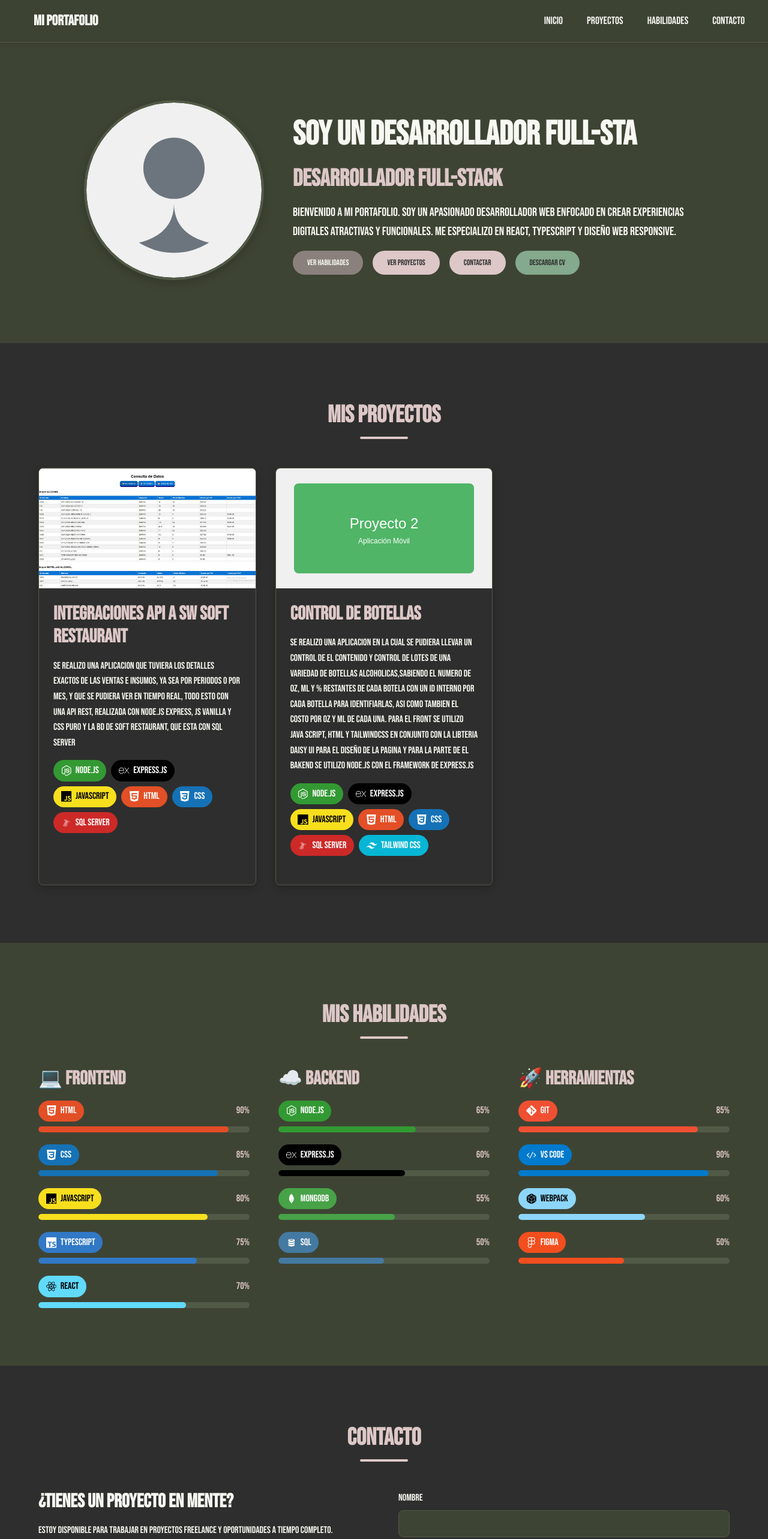
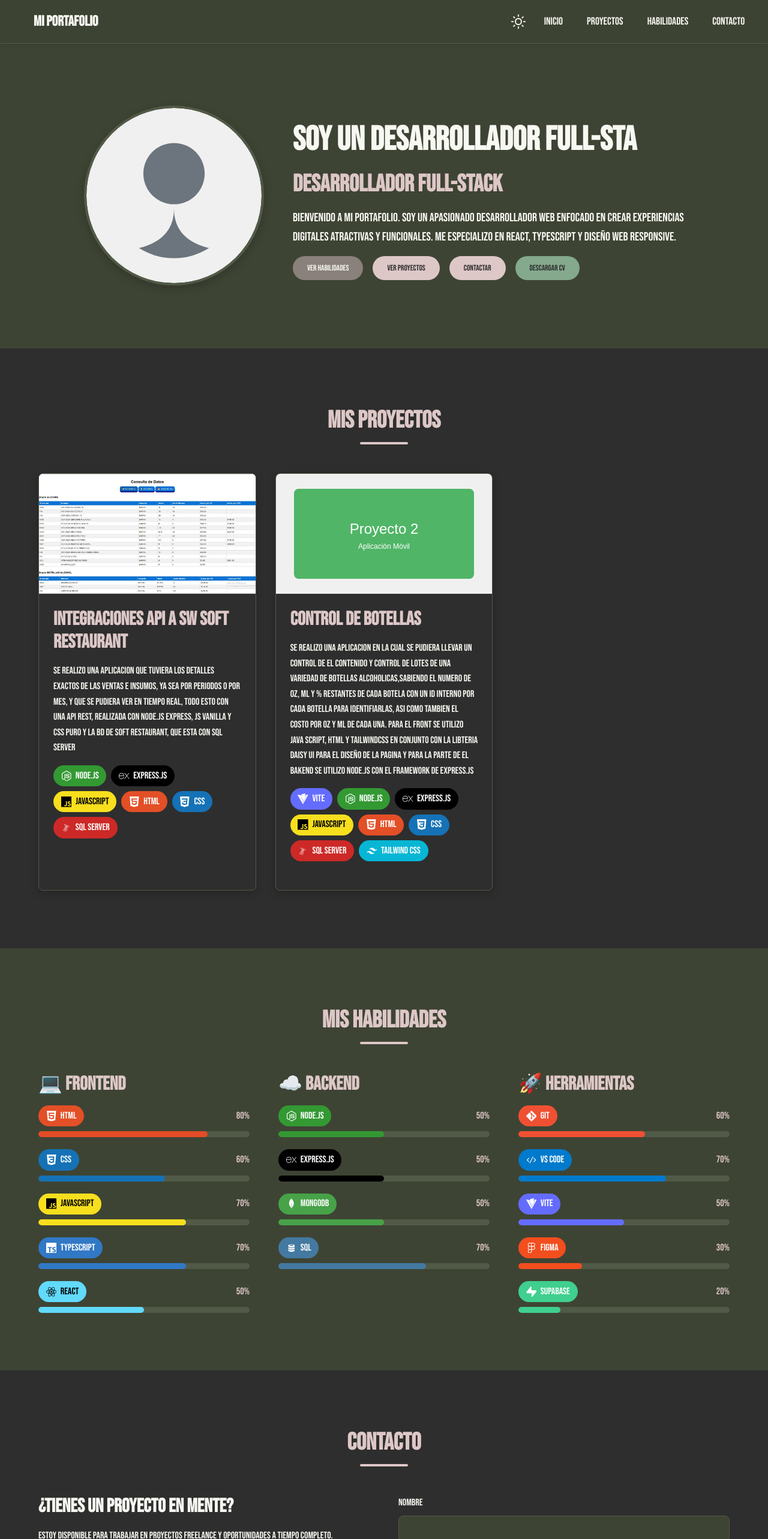
Before and after one commit to RicardoPerezGurrola/portafolio, a React (Vite) app: page / in a window 1280 px wide. Shown: the top 2566 px of the page at 60% size. Built offline with nearby package versions, Linux system fonts and the light colour scheme.

Commit message:
Modo oscuro agregado

```diff
--- a/package.json
+++ b/package.json
@@ -10,6 +10,7 @@
     "preview": "vite preview"
   },
   "dependencies": {
+    "@emailjs/browser": "^4.4.1",
     "@tailwindcss/vite": "^4.1.13",
     "react": "^18.2.0",
     "react-dom": "^18.2.0",
--- /dev/null
+++ b/src/Hooks/useTheme.ts
@@ -0,0 +1,31 @@
+// src/hooks/useTheme.ts
+import { useState, useEffect } from 'react';
+
+export const useTheme = (): [string, () => void] => {
+  // 1. El estado del tema, por defecto 'dark'
+  const [theme, setTheme] = useState('dark');
+
+  // 2. Función para cambiar el tema
+  const toggleTheme = () => {
+    setTheme(prevTheme => (prevTheme === 'light' ? 'dark' : 'light'));
+  };
+
+  // 3. Efecto que se ejecuta cuando el tema cambia
+  useEffect(() => {
+    // Guarda el tema en localStorage
+    localStorage.setItem('theme', theme);
+    // Aplica el atributo data-theme al body
+    document.body.setAttribute('data-theme', theme);
+  }, [theme]);
+
+  // 4. Efecto que se ejecuta solo una vez al cargar la página
+  useEffect(() => {
+    const localTheme = localStorage.getItem('theme');
+    if (localTheme) {
+      setTheme(localTheme);
+      document.body.setAttribute('data-theme', localTheme);
+    }
+  }, []);
+
+  return [theme, toggleTheme];
+};
--- a/src/assets/styles/main.css
+++ b/src/assets/styles/main.css
@@ -1,32 +1,55 @@
 /* ==========================================
-   VARIABLES GLOBALES (PALETA DE COLORES)
+   VARIABLES GLOBALES Y TEMAS
    ========================================== */
 :root {
-  /* Paleta Principal Basada en tu Color Favorito */
+  /* TEMA OSCURO (POR DEFECTO) */
   --primary-color: #DDC7C7;            /* Rosa Pálido: Para botones, enlaces y acciones principales. */
   --primary-color-rgb: 221, 199, 199;  /* Valores RGB del color primario. */
   --secondary-color: #8A817C;          /* Taupe Suave: Para acciones secundarias o elementos menos importantes. */
   --dark-color: #2E2E2E;               /* Carbón Oscuro: Para fondos de sección alternos y texto sobre fondos claros. */
   --light-color: #F8F8F2;              /* Blanco Lino: El color principal para texto sobre fondos oscuros. */
 
-  /* Colores Semánticos para Alertas (Versión Sofisticada) */
-  --success-color: #84a98c;            /* Verde Salvia: Un verde más natural y apagado. */
-  --danger-color: #d9846b;             /* Terracota Suave: Un rojo terroso y menos agresivo. */
-  --warning-color: #e5b35b;            /* Ocre Dorado: Un amarillo cálido y rico, con mejor contraste. */
-  --info-color: #6a7a8f;               /* Azul Pizarra: Un azul desaturado y elegante. */
+  /* Colores Semánticos */
+  --success-color: #84a98c;            /* Verde Salvia */
+  --danger-color: #d9846b;             /* Terracota Suave */
+  --warning-color: #e5b35b;            /* Ocre Dorado */
+  --info-color: #6a7a8f;               /* Azul Pizarra */
 
   /* Variables de Sistema y Estilo */
-  --body-bg: #3e4434;                  /* TU COLOR DOMINANTE: El fondo principal de la web. */
-  --text-color: #F8F8F2;               /* Blanco Lino: Color de texto por defecto. */
-  --border-color: #515a46;             /* Un tono de verde ligeramente más claro para bordes sutiles. */
-  --footer-bg: #4a4441;                /* Negro Profundo: Color específico para el footer. */
+  --body-bg: #3e4434;                  /* TU COLOR DOMINANTE */
+  --text-color: #F8F8F2;               /* Blanco Lino */
+  --border-color: #515a46;             /* Verde más claro para bordes */
+  --footer-bg: #1A1A1A;                /* Negro Profundo */
+  --box-shadow: 0 5px 15px rgba(0, 0, 0, 0.2);
 
   /* Variables de Estilo */
-  --box-shadow: 0 5px 15px rgba(0, 0, 0, 0.2);
   --transition: all 0.3s ease;
   --border-radius: 8px;
   --container-width: 1200px;
+  --header-height: 80px;               /* Altura del header para el padding */
 }
+
+/* TEMA CLARO MEJORADO ("TIERRA CLARA") */
+body[data-theme='light'] {
+  /* Paleta Principal */
+  --primary-color: #B56576;      /* Rosa Intenso: Mantenemos el acento principal, tiene buen contraste. */
+  --secondary-color: #6D6561;    /* Taupe Intenso: Mantenemos el acento secundario. */
+
+  /* El gran cambio: El texto ahora es un verde muy oscuro, conectando con el tema original */
+  --text-color: #313728;
+  --light-color: #313728;      /* En tema claro, 'light-color' es el color de texto principal */
+
+  /* Fondos */
+  --body-bg: #F8F8F2;          /* Fondo principal de lino/hueso, muy limpio y cálido. */
+  --dark-color: #3B2F2F;       /* El fondo de las tarjetas ahora es blanco puro para que resalten. */
+  --section-bg-alt: #F0F2EE;   /* Un verde muy pálido para las secciones alternas (Proyectos, Contacto). */
+  --footer-bg: #E3E1D9;        /* Un gris cálido/taupe claro para el footer. */
+
+  /* Varios */
+  --border-color: #e0e0e0;     /* Un borde gris claro estándar. */
+  --box-shadow: 0 5px 20px rgba(0, 0, 0, 0.07); /* Sombra un poco más suave. */
+}
+
 
 /* ==========================================
    ESTILOS BASE Y RESET
@@ -43,6 +66,7 @@ body {
   line-height: 1.6;
   color: var(--text-color);
   background-color: var(--body-bg);
+  transition: background-color 0.3s ease, color 0.3s ease;
 }
 
 a {
@@ -67,10 +91,25 @@ img {
   padding: 0 1.5rem;
 }
 
-/* Contenedor principal que soluciona el conflicto de overflow */
+/* ==========================================
+   LAYOUT
+   ========================================== */
+.layout {
+  display: flex;
+  flex-direction: column;
+  min-height: 100vh;
+}
+
+.main-content {
+  flex: 1;
+  padding-top: var(--header-height); /* Padding para el header fijo */
+}
+
+/* Contenedor que soluciona el overflow del menú lateral */
 .page-wrapper {
   overflow-x: hidden;
 }
+
 
 /* ==========================================
    TIPOGRAFÍA
@@ -81,6 +120,16 @@ h1, h2, h3, h4, h5, h6 {
   line-height: 1.2;
   color: var(--light-color);
 }
+
+body[data-theme='light'] h1,
+body[data-theme='light'] h2,
+body[data-theme='light'] h3,
+body[data-theme='light'] h4,
+body[data-theme='light'] h5,
+body[data-theme='light'] h6 {
+  color: var(--text-color);
+}
+
 
 h1 { font-size: 3.5rem; }
 h2 { font-size: 2.5rem; }
@@ -137,13 +186,38 @@ p {
   color: var(--dark-color);
 }
 
+body[data-theme='light'] .btn-primary {
+  color: var(--light-color);
+}
+
+body[data-theme='light'] .btn-primary:hover {
+  background-color: var(--secondary-color);
+  color: var(--light-color);
+}
+
 .btn-secondary {
   background-color: var(--secondary-color);
   color: var(--light-color);
 }
 
+/* Estilos para el botón secundario en el tema claro (versión azul pizarra) */
+body[data-theme='light'] .btn-secondary {
+  background-color: var(--info-color); /* Fondo azul pizarra */
+  color: var(--body-bg); /* Texto claro (el color de fondo de la página) */
+  border: none;
+}
+
+body[data-theme='light'] .btn-secondary:hover {
+  background-color: #515f72; /* Un azul pizarra un poco más oscuro */
+  color: var(--body-bg);
+}
+
 .btn-secondary:hover {
   background-color: var(--dark-color);
+  color: var(--light-color);
+}
+
+body[data-theme='light'] .btn-secondary {
   color: var(--light-color);
 }
 
@@ -157,6 +231,10 @@ p {
   color: var(--dark-color);
 }
 
+body[data-theme='light'] .btn-success {
+  color: var(--light-color);
+}
+
 .btn-sm {
   padding: 0.5rem 1rem;
   font-size: 0.875rem;
@@ -166,14 +244,21 @@ p {
    HEADER Y NAVEGACIÓN (RESPONSIVO)
    ========================================== */
 .header {
+  position: fixed;
+  top: 0;
+  left: 0;
+  width: 100%;
   padding: 1rem 0;
   background-color: rgba(62, 68, 52, 0.85);
   backdrop-filter: blur(10px);
   box-shadow: 0 2px 10px rgba(0, 0, 0, 0.1);
-  position: sticky;
-  top: 0;
   z-index: 1000;
   border-bottom: 1px solid var(--border-color);
+  transition: background-color 0.3s ease;
+}
+
+body[data-theme='light'] .header {
+  background-color: rgba(248, 248, 242, 0.85);
 }
 
 .header .container {
@@ -188,6 +273,51 @@ p {
   color: var(--light-color);
 }
 
+body[data-theme='light'] .logo a {
+  color: var(--text-color);
+}
+
+.header-actions {
+  display: flex;
+  align-items: center;
+  gap: 0.5rem;
+}
+
+.theme-toggle {
+  background: transparent;
+  border: none;
+  color: var(--light-color);
+  cursor: pointer;
+  font-size: 1.5rem;
+  display: flex;
+  align-items: center;
+  padding: 0.5rem;
+  border-radius: 50%;
+  transition: var(--transition);
+}
+
+.theme-toggle:hover {
+  background-color: rgba(255, 255, 255, 0.1);
+}
+
+.theme-toggle:focus {
+  outline: none;
+}
+
+.theme-toggle:focus-visible {
+  outline: none;
+  box-shadow: 0 0 0 3px rgba(var(--primary-color-rgb), 0.6);
+}
+
+body[data-theme='light'] .theme-toggle {
+  color: var(--text-color);
+}
+
+body[data-theme='light'] .theme-toggle:hover {
+  background-color: rgba(0, 0, 0, 0.05);
+}
+
+
 /* --- Estilos por Defecto (Móvil y Tablet) --- */
 .menu-toggle {
   display: block;
@@ -199,6 +329,10 @@ p {
   cursor: pointer;
 }
 
+body[data-theme='light'] .menu-toggle {
+  color: var(--text-color);
+}
+
 .nav {
   position: fixed;
   top: 0;
@@ -206,15 +340,19 @@ p {
   width: 70%;
   max-width: 300px;
   height: 100vh;
-  background-color: #4a4441ee;
+  background-color: rgba(46, 46, 46, 0.98);
   box-shadow: -5px 0 15px rgba(0, 0, 0, 0.2);
   z-index: 1000;
   transform: translateX(100%);
-  transition: transform 0.3s ease-in-out;
+  transition: transform 0.3s ease-in-out, background-color 0.3s ease;
   display: flex;
   flex-direction: column;
   justify-content: center;
   align-items: center;
+}
+
+body[data-theme='light'] .nav {
+  background-color: rgba(255, 255, 255, 0.98);
 }
 
 .nav.active {
@@ -239,6 +377,11 @@ p {
   position: relative;
 }
 
+body[data-theme='light'] .nav a {
+  color: var(--text-color);
+}
+
+
 /* --- Media Query para Escritorio (min-width: 901px) --- */
 @media (min-width: 901px) {
   .header .container {
@@ -249,6 +392,12 @@ p {
     display: none;
   }
 
+  .header-actions {
+    gap: 2.5rem;
+  }
+
+
+
   .nav {
     position: static;
     transform: none;
@@ -257,6 +406,26 @@ p {
     background-color: transparent;
     box-shadow: none;
     flex-direction: row;
+    /* order: 1; <-- ELIMINA ESTA LÍNEA */
+  }
+
+  /* Regla específica para el fondo del nav en tema claro y escritorio */
+  body[data-theme='light'] .nav {
+    background-color: transparent;
+  }
+
+  .nav {
+    position: static;
+    transform: none;
+    width: auto;
+    height: auto;
+    background-color: transparent; /* Esta regla se mantiene por si acaso */
+    box-shadow: none;
+    flex-direction: row;
+  }
+
+  .theme-toggle {
+    /* order: 2; <-- ELIMINA ESTA LÍNEA */
   }
 
   .nav ul {
@@ -284,6 +453,8 @@ p {
   .nav a.active::after {
     width: 100%;
   }
+
+
 }
 
 /* ==========================================
@@ -358,6 +529,10 @@ p {
   background-color: var(--dark-color);
 }
 
+body[data-theme='light'] .projects {
+  background-color: var(--section-bg-alt);
+}
+
 .projects-grid {
   display: grid;
   grid-template-columns: repeat(auto-fill, minmax(350px, 1fr));
@@ -374,10 +549,20 @@ p {
   border: 1px solid var(--border-color);
 }
 
+body[data-theme='light'] .project-card {
+  background-color: #ffffff;
+  border: 1px solid #e0e0e0;
+}
+
 .project-card:hover {
   transform: translateY(-5px);
   box-shadow: 0 10px 20px rgba(0, 0, 0, 0.2);
 }
+
+body[data-theme='light'] .project-card:hover {
+   box-shadow: var(--box-shadow);
+}
+
 
 .project-image { height: 200px; overflow: hidden; }
 .project-image img { width: 100%; height: 100%; object-fit: cover; transition: var(--transition); }
@@ -435,6 +620,10 @@ p {
   background-color: var(--dark-color);
 }
 
+body[data-theme='light'] .contact {
+  background-color: var(--section-bg-alt);
+}
+
 .contact-container {
   display: grid;
   grid-template-columns: 1fr 1fr;
@@ -456,6 +645,11 @@ p {
   background-color: #3e4434;
   color: var(--light-color);
   transition: var(--transition);
+}
+
+body[data-theme='light'] .form-group input,
+body[data-theme='light'] .form-group textarea {
+  background-color: #ffffff;
 }
 
 .form-group input:focus,
@@ -540,3 +734,45 @@ p {
 body.menu-abierto {
   overflow: hidden;
 }
+
+/* ===============================================================
+   AJUSTE ESPECÍFICO PARA BOTONES DEL HERO EN TEMA CLARO
+   =============================================================== */
+
+/* 1. Forzamos que el texto de TODOS los botones en el Hero sea blanco */
+body[data-theme='light'] .hero .btn {
+  color: #FFFFFF; /* O puedes usar var(--dark-color) que es blanco en tema claro */
+}
+
+/* 2. Ajustamos el hover del botón primario para que oscurezca en lugar de aclarar */
+body[data-theme='light'] .hero .btn-primary:hover {
+  background-color: #9d5365; /* Un rosa más oscuro y saturado */
+  color: #FFFFFF;
+}
+
+/* 3. Ajustamos el hover del botón secundario para que use un color oscuro */
+body[data-theme='light'] .hero .btn-secondary:hover {
+  background-color: var(--secondary-color); /* Fondo taupe oscuro en hover */
+  color: #FFFFFF;
+}
+
+/* 4. Ajustamos el hover del botón de éxito */
+body[data-theme='light'] .hero .btn-success:hover {
+  background-color: #6a8a71; /* Verde salvia más oscuro en hover */
+  color: #FFFFFF;
+}
+
+/* =================================================================
+   AJUSTE PARA EL BOTÓN DEL FORMULARIO DE CONTACTO EN TEMA CLARO
+   ================================================================= */
+
+/* Pone el texto en blanco en el tema claro */
+body[data-theme='light'] .contact .btn-primary {
+  color: #FFFFFF; /* O var(--dark-color) que es blanco en este tema */
+}
+
+/* Ajusta el hover para que el fondo se oscurezca y el texto siga siendo blanco */
+body[data-theme='light'] .contact .btn-primary:hover {
+  background-color: #9d5365; /* Rosa más oscuro */
+  color: #FFFFFF;
+}
--- a/src/components/layout/Footer.tsx
+++ b/src/components/layout/Footer.tsx
@@ -35,6 +35,12 @@ const Footer: React.FC = () => {
                 <path d="M20.447 20.452h-3.554v-5.569c0-1.328-.027-3.037-1.852-3.037-1.853 0-2.136 1.445-2.136 2.939v5.667H9.351V9h3.414v1.561h.046c.477-.9 1.637-1.85 3.37-1.85 3.601 0 4.267 2.37 4.267 5.455v6.286zM5.337 7.433c-1.144 0-2.063-.926-2.063-2.065 0-1.138.92-2.063 2.063-2.063 1.14 0 2.064.925 2.064 2.063 0 1.139-.925 2.065-2.064 2.065zm1.782 13.019H3.555V9h3.564v11.452zM22.225 0H1.771C.792 0 0 .774 0 1.729v20.542C0 23.227.792 24 1.771 24h20.451C23.2 24 24 23.227 24 22.271V1.729C24 .774 23.2 0 22.225 0z"/>
               </svg>
             </a>
+            <a href="https://wa.me/524641756034" target="_blank" rel="noopener noreferrer" className="social-link whatsapp-icon">
+              <svg width="24" height="24" viewBox="0 0 24 24" fill="currentColor" role="img">
+                <title>WhatsApp</title>
+                <path d="M12.04 2.02c-5.52 0-9.98 4.47-9.98 9.98 0 1.77.46 3.45 1.28 4.95L2 22l5.25-1.38c1.45.77 3.09 1.18 4.79 1.18h.01c5.52 0 9.98-4.47 9.98-9.98S17.53 2.02 12.04 2.02zM17.53 14.3c-.27.53-1.44 1.28-1.77 1.32-.33.04-.67.04-.97-.07-.3-.11-1.03-.38-1.97-.96-.94-.58-1.55-1.3-1.71-1.52-.16-.22-.33-.53-.33-.84s.16-.48.33-.65c.17-.17.38-.28.53-.28h.27c.15 0 .28-.01.4-.15.12-.14.15-.36.11-.53s-.53-1.28-.7-1.71c-.17-.43-.33-.36-.48-.36h-.4c-.15 0-.33.01-.53.15-.2.14-.53.53-.7 1-.17.48-.28.96-.28 1.44s.23 1.6.48 2c.25.4.53.78.9 1.15.37.37.78.7 1.25.96.47.26 1.03.48 1.6.65.57.17 1.15.26 1.71.26.57 0 1.15-.09 1.71-.26.57-.17 1.03-.43 1.44-.78.4-.36.7-.78.9-1.25s.28-.96.28-1.44c0-.48-.11-.96-.28-1.44s-.53-1-.7-1c-.17-.48-.33-.53-.48-.53h-.4c-.15 0-.36.01-.53.15s-.53 1.28-.7 1.71c-.17.43-.14.65.01 1 .15.36.15.53.11.7s-.17.43-.33.65c-.16.22-.38.28-.53.28z"/>
+              </svg>
+            </a>
           </div>
         </div>
       </div>
--- a/src/components/layout/Header.tsx
+++ b/src/components/layout/Header.tsx
@@ -1,27 +1,40 @@
 // Header.tsx
-import React, { useState, useEffect } from 'react'; // <-- 1. Importa useEffect
-import { Link } from 'react-router-dom';
+import React, { useState, useEffect } from 'react';
+import { useTheme } from '../../Hooks/useTheme';
+import { FiSun, FiMoon } from 'react-icons/fi';
 import { scrollToSection } from '../../utils/scroll';
 
+// 1. Definimos un tipo para nuestros enlaces de navegación
+type NavLink = {
+  id: string;
+  label: string;
+};
+
 const Header: React.FC = () => {
-  const [isOpen, setIsOpen] = useState(false);
+  const [isOpen, setIsOpen] = useState<boolean>(false);
+  const [theme, toggleTheme] = useTheme();
+
+  // Creamos un array con nuestros enlaces, usando el tipo que definimos
+  const navLinks: NavLink[] = [
+    { id: 'inicio', label: 'Inicio' },
+    { id: 'proyectos', label: 'Proyectos' },
+    { id: 'habilidades', label: 'Habilidades' },
+    { id: 'contacto', label: 'Contacto' },
+  ];
 
   useEffect(() => {
-    // Cuando el menú se abre, añade la clase al body
     if (isOpen) {
       document.body.classList.add('menu-abierto');
     } else {
-      // Cuando el menú se cierra, quita la clase del body
       document.body.classList.remove('menu-abierto');
     }
-
-    // Opcional: Función de limpieza para cuando el componente se desmonte
     return () => {
       document.body.classList.remove('menu-abierto');
     };
-  }, [isOpen]); // Este efecto se ejecuta cada vez que 'isOpen' cambia
+  }, [isOpen]);
 
-  const handleScroll = (e: React.MouseEvent, id: string) => {
+  // 2. Añadimos el tipo explícito al evento del mouse
+  const handleScroll = (e: React.MouseEvent<HTMLAnchorElement>, id: string) => {
     e.preventDefault();
     scrollToSection(id);
     setIsOpen(false);
@@ -35,21 +48,31 @@ const Header: React.FC = () => {
     <header className="header">
       <div className="container">
         <div className="logo">
-          <a href="#" onClick={(e) => handleScroll(e, 'inicio')}>Mi Portafolio</a>
+          <a href="#inicio" onClick={(e) => handleScroll(e, 'inicio')}>Mi Portafolio</a>
         </div>
 
-        <button className="menu-toggle" onClick={toggleMenu}>
+        <div className="header-actions">
+          <button className="theme-toggle" onClick={toggleTheme} aria-label="Cambiar tema">
+            {theme === 'light' ? <FiMoon /> : <FiSun />}
+          </button>
+
+          <button className="menu-toggle" onClick={toggleMenu} aria-label="Abrir menú">
             ☰
           </button>
 
           <nav className={`nav ${isOpen ? 'active' : ''}`}>
             <ul>
-            <li><a href="#" onClick={(e) => handleScroll(e, 'inicio')}>Inicio</a></li>
-            <li><a href="#" onClick={(e) => handleScroll(e, 'proyectos')}>Proyectos</a></li>
-            <li><a href="#" onClick={(e) => handleScroll(e, 'habilidades')}>Habilidades</a></li>
-            <li><a href="#" onClick={(e) => handleScroll(e, 'contacto')}>Contacto</a></li>
+              {/* 3. Mapeamos el array de enlaces para generar el menú dinámicamente */}
+              {navLinks.map((link) => (
+                <li key={link.id}>
+                  <a href={`#${link.id}`} onClick={(e) => handleScroll(e, link.id)}>
+                    {link.label}
+                  </a>
+                </li>
+              ))}
             </ul>
           </nav>
+        </div>
       </div>
     </header>
   );
--- a/src/components/layout/Layout.tsx
+++ b/src/components/layout/Layout.tsx
@@ -10,7 +10,7 @@ const Layout: React.FC<LayoutProps> = ({ children }) => {
   return (
     <div className="layout">
       <Header />
-      <main className="main-content">
+      <main className="main-content page-wrapper">
         {children}
       </main>
       <Footer />
--- a/src/components/sections/Projects.tsx
+++ b/src/components/sections/Projects.tsx
@@ -28,7 +28,7 @@ const Projects: React.FC = () => {
       title: 'Control de botellas',
       description: 'Se realizo una aplicacion en la cual se pudiera llevar un control de el contenido y control de lotes de una variedad de botellas alcoholicas,sabiendo el numero de OZ, ML y % restantes de cada botela con un ID interno por cada botella para identifiarlas, asi como tambien el costo por OZ Y ML de cada una. Para el front se utilizo Java Script, HTML Y TAILWINDCSS en conjunto con la libteria Daisy UI para el diseño de la pagina Y para la parte de el bakend se utilizo Node.js con el framework de Express.js',
       image: '/images/project2.svg',
-      technologies: ['Node.js', 'Express', 'JavaScript', 'HTML', 'CSS', 'SQL Server', 'Tailwind CSS'],
+      technologies: ['Vite', 'Node.js', 'Express', 'JavaScript', 'HTML', 'CSS', 'SQL Server', 'Tailwind CSS'],
       githubUrl: 'https://github.com/username/project2'
     }
   ];
--- a/src/components/sections/Skills.tsx
+++ b/src/components/sections/Skills.tsx
@@ -20,31 +20,33 @@ const Skills: React.FC = () => {
     title: 'Frontend',
     icon: '💻', // Ícono de Laptop
     skills: [
-      { name: 'HTML', level: 90, color: '#e34c26' },
-      { name: 'CSS', level: 85, color: '#1572b6' },
-      { name: 'JavaScript', level: 80, color: '#f7df1e' },
-      { name: 'TypeScript', level: 75, color: '#3178c6' },
-      { name: 'React', level: 70, color: '#61dafb' }
+      { name: 'HTML', level: 80, color: '#e34c26' },
+      { name: 'CSS', level: 60, color: '#1572b6' },
+      { name: 'JavaScript', level: 70, color: '#f7df1e' },
+      { name: 'TypeScript', level: 70, color: '#3178c6' },
+      { name: 'React', level: 50, color: '#61dafb' }
     ]
   },
   {
     title: 'Backend',
     icon: '☁️', // Ícono de Nube
     skills: [
-      { name: 'Node.js', level: 65, color: '#339933' },
-      { name: 'Express', level: 60, color: '#000000' },
-      { name: 'MongoDB', level: 55, color: '#47a248' },
-      { name: 'SQL', level: 50, color: '#4479a1' }
+      { name: 'Node.js', level: 50, color: '#339933' },
+      { name: 'Express', level: 50, color: '#000000' },
+      { name: 'MongoDB', level: 50, color: '#47a248' },
+      { name: 'SQL', level: 70, color: '#4479a1' }
     ]
   },
   {
     title: 'Herramientas',
     icon: '🚀', // Ícono de Cohete
     skills: [
-      { name: 'Git', level: 85, color: '#f05032' },
-      { name: 'VS Code', level: 90, color: '#007acc' },
-      { name: 'Webpack', level: 60, color: '#8dd6f9' },
-      { name: 'Figma', level: 50, color: '#f24e1e' }
+      { name: 'Git', level: 60, color: '#f05032' },
+      { name: 'VS Code', level: 70, color: '#007acc' },
+      { name: 'Vite', level: 50, color: '#646CFF' },
+      { name: 'Figma', level: 30, color: '#f24e1e' },
+      { name: 'Supabase', level: 20, color: '#3FCF8E' }
+
     ]
   }
 ];
--- a/src/data/technologyData.ts
+++ b/src/data/technologyData.ts
@@ -1,5 +1,5 @@
 // src/data/technologyData.ts
-import { SiReact, SiTypescript, SiCss3, SiJavascript, SiHtml5, SiNodedotjs, SiMongodb, SiMysql, SiExpress, SiTailwindcss, SiFigma, SiGit, SiWebpack } from 'react-icons/si';
+import { SiReact, SiTypescript, SiCss3, SiJavascript, SiHtml5, SiNodedotjs, SiMongodb, SiMysql, SiExpress, SiTailwindcss, SiFigma, SiGit, SiWebpack, SiVite, SiSupabase } from 'react-icons/si';
 import { DiMsqlServer, DiDatabase } from 'react-icons/di';
 import { VscCode } from 'react-icons/vsc';
 import type { IconType } from 'react-icons';
@@ -114,4 +114,16 @@ export const technologyMap = new Map<string, TechInfo>([
     textColor: '#FFFFFF',
     icon: DiDatabase
   }],
+  ['vite', {
+    name: 'Vite',
+    color: '#646CFF',
+    textColor: '#FFFFFF',
+    icon: SiVite
+  }],
+  ['supabase', {
+    name: 'Supabase',
+    color: '#3FCF8E',
+    textColor: '#FFFFFF',
+    icon: SiSupabase
+  }],
 ]);
```
Also changed, not shown: src/components/sections/Contact.tsx (+33 -62 lines), 2 other files (tests, documents, lock files or other folders). Lines whose indentation alone changed are shown as unchanged.
